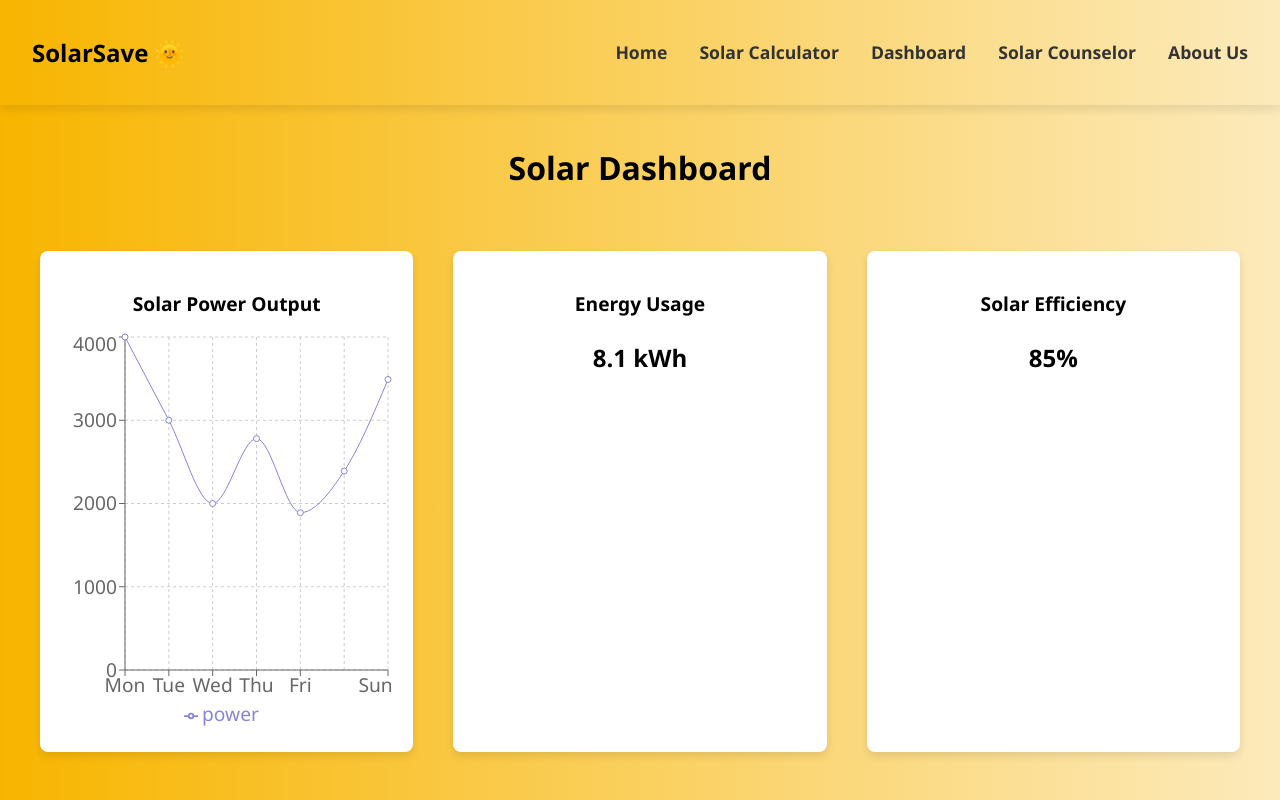
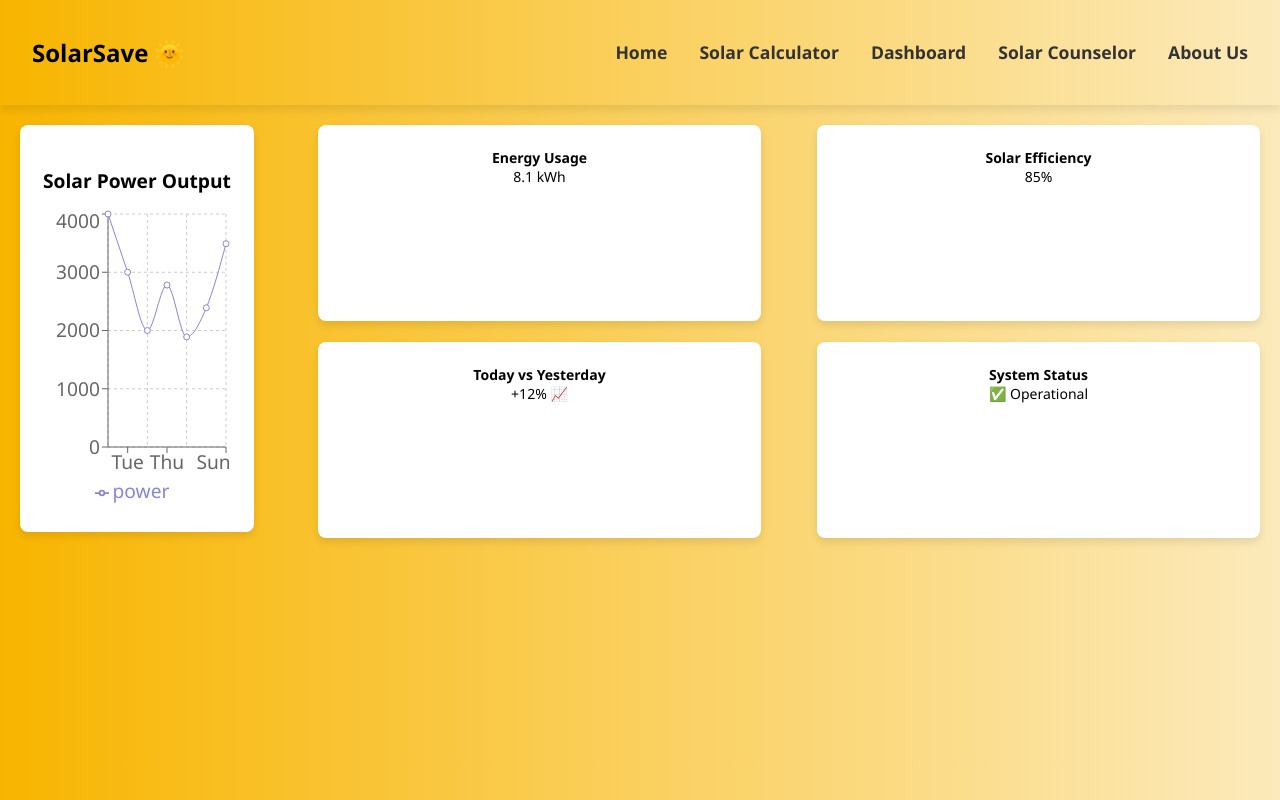
Before and after one commit to akshat10343/hackathon-solar-project-, a React (Create React App) app in the folder client/: page /dashboard in a window 1280 px wide. Shown: the top 800 px of the page. Built offline with nearby package versions, Linux system fonts and the light colour scheme.

Commit message:
dashboard be dashing

```diff
--- a/client/src/DashboardPage.js
+++ b/client/src/DashboardPage.js
@@ -14,14 +14,10 @@ const data = [
 
 const DashboardPage = () => {
   return (
-    <div className="dashboard-container">
-      <div className="header">
-        <h1>Solar Dashboard</h1>
-      </div>
-
 <div className="cards-container">
+    <div className="fixed-container">
         <Card title="Solar Power Output">
-          <ResponsiveContainer width="100%" height={400}>
+        <ResponsiveContainer width="100%" height={300}>
               <LineChart data={data}>
                 <CartesianGrid strokeDasharray="3 3" />
                 <XAxis dataKey="name" />
@@ -32,39 +28,28 @@ const DashboardPage = () => {
               </LineChart>
             </ResponsiveContainer>
         </Card>
-
-        <Card title="Energy Usage">
-          <p>8.1 kWh</p>
-        </Card>
-
-        <Card title="Solar Efficiency">
-          <p>85%</p>
-        </Card>
+    </div>
+    <div className="cards-grid">
+      <div className="card card--small">
+        <strong>Energy Usage</strong><br/>
+        8.1 kWh
+      </div>
+      <div className="card card--small">
+        <strong>Solar Efficiency</strong><br/>
+        85%
+      </div>
+      <div className="card card--small">
+        <strong>Today vs Yesterday</strong><br/>
+        +12% 📈
+      </div>
+      <div className="card card--small">
+        <strong>System Status</strong><br/>
+        ✅ Operational
+      </div>
+    </div>
 </div>
 
-      <div className="cards-container2">
-        <Card title="Solar Power Output">
-          <ResponsiveContainer width="100%" height={400}>
-            <LineChart data={data}>
-              <CartesianGrid strokeDasharray="3 3" />
-              <XAxis dataKey="name" />
-              <YAxis />
-              <Tooltip />
-              <Legend />
-              <Line type="monotone" dataKey="power" stroke="#8884d8" />
-            </LineChart>
-          </ResponsiveContainer>
-        </Card>
 
-        <Card title="Energy Usage">
-          <p>8.1 kWh</p>
-        </Card>
-
-        <Card title="Solar Efficiency">
-          <p>85%</p>
-        </Card>
-      </div>
-    </div>
   );
 };
 
--- a/client/src/index.css
+++ b/client/src/index.css
@@ -31,16 +31,39 @@ code {
 
 .cards-container {
   display: flex;
-  justify-content: space-between;
+  gap: 1.5rem; /* optional: adds nice space between chart and cards */
+  /* justify-content: space-between; */
   margin-bottom: 20px;
 }
 
-.card {
-  background-color: #f0f4f8;
-  padding: 20px;
-  border-radius: 8px;
-  width: 30%;
+.fixed-container {
+  flex-basis:content;
+  height: fit-content;
+}
+.dynamic-container {
+  flex-grow: 1;
+  height: fit-content;
+}
+
+.cards-grid {
+  flex: 1;             /* 1 part */
+  display: grid;
+  grid-template-columns: repeat(2, 1fr);
+  grid-auto-rows: min-content;
+  gap: 16px;           /* space between cards */
+}
+
+/* Small variant for those 4 info cards */
+.card--small {
+  padding: 8px;
+  font-size: 0.875rem; /* 14px */
   text-align: center;
+  height: 150px;       /* Set height to half of the chart (300px) */
+}
+
+/* Spacing between cards */
+.card--small:not(:last-child) {
+  margin-bottom: -15px; /* Add spacing between cards */
 }
 
 .card h3 {
@@ -64,6 +87,16 @@ code {
   border-radius: 8px;
   padding: 20px;
   margin: 20px;
+  text-align: center;
+  border: 3px solid transparent;          /* start transparent */
+  border-image-slice: 1;                   /* tell it to use the full gradient */
+  transition: box-shadow 0.3s ease;
+}
+
+.card:hover {
+  /* Gradient effect using box-shadow */
+  box-shadow: 0 0 0 6px rgba(255, 69, 0, 0.7), /* Fire color */
+              0 0 0 10px rgba(255, 140, 0, 0.5); /* Orange color */
 }
 
 .card-header {
```
Lines whose indentation alone changed are shown as unchanged.
